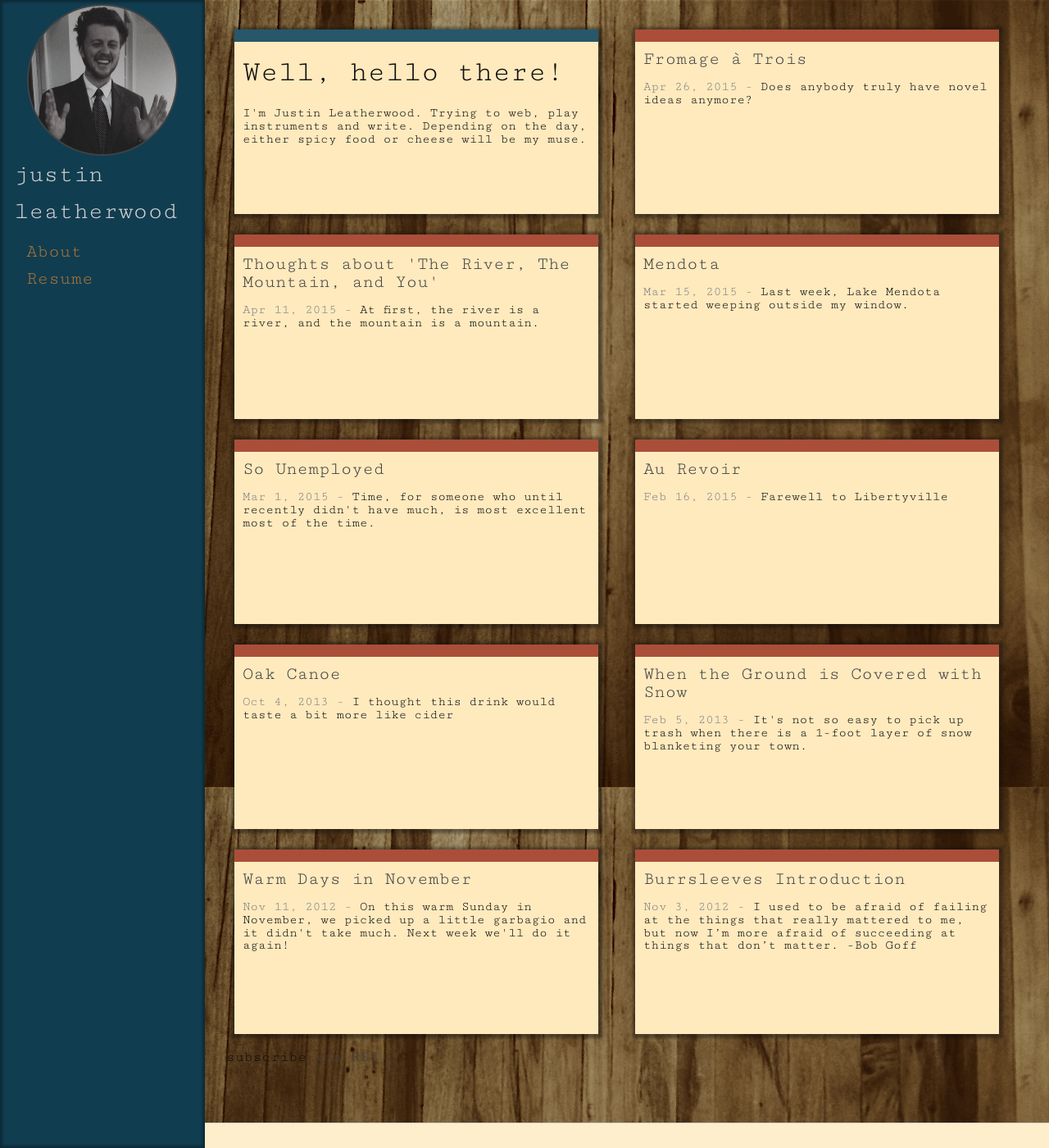
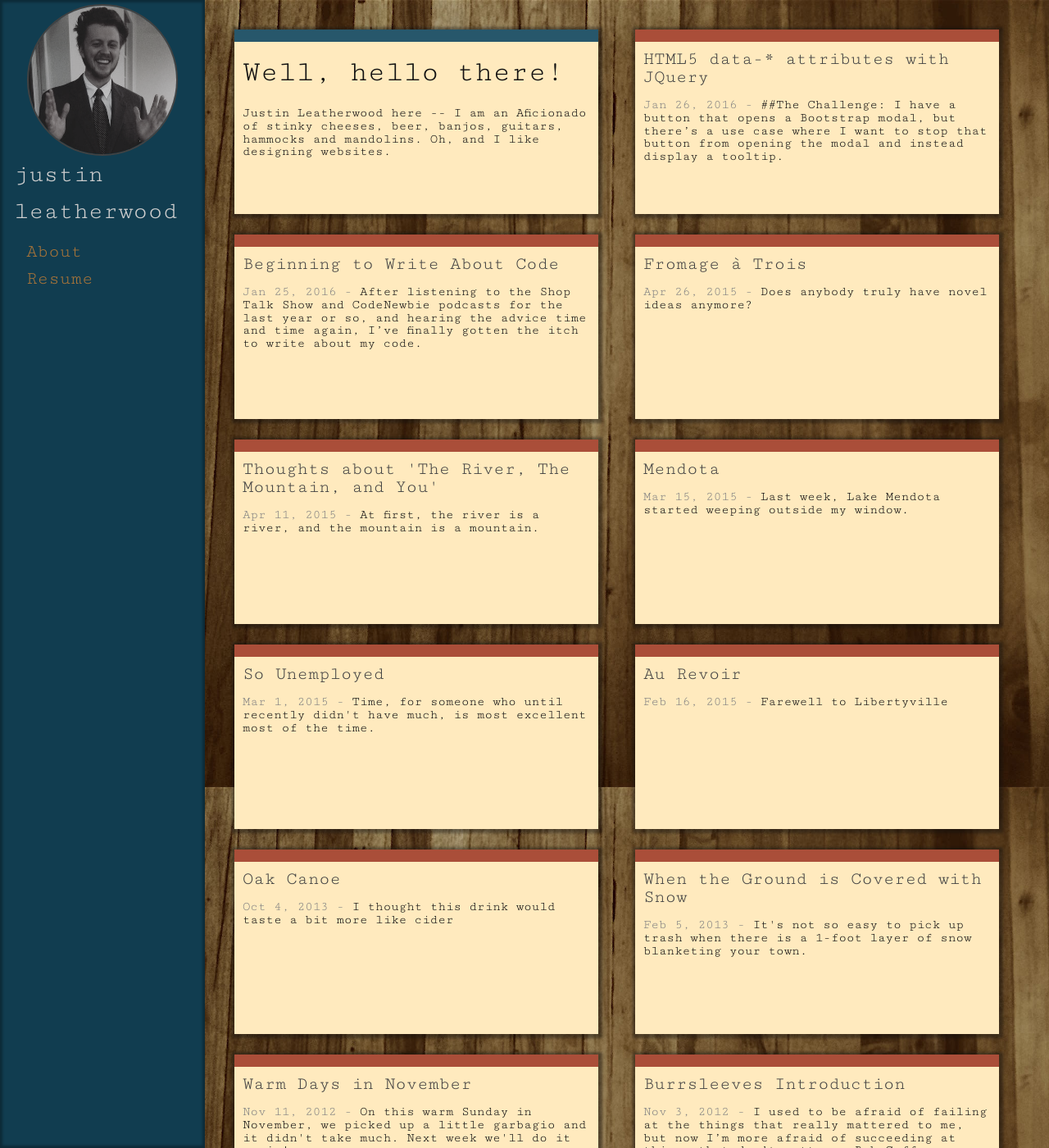
Before and after one commit to jplwood/jplwood.github.io, a Jekyll site: the page built from index.html, in a window 1280 px wide and 1400 px high. Shown: the whole window at 82% size. Built offline with Jekyll 4.4.1, drawn with Linux system fonts in a browser that asks for light colours.

Commit message:
two new posts

```diff
--- a/_config.yml
+++ b/_config.yml
@@ -16,3 +16,11 @@ github_username:  jplwood
 
 # Build settings
 markdown: kramdown
+
+default:
+  -
+    scope:
+      path: ""
+      type: "posts"
+    values:
+      excerpt_separator: <!--more-->
--- /dev/null
+++ b/_posts/2016-01-25-beginning-to-write-about-programming.md
@@ -0,0 +1,14 @@
+---
+layout: post
+title:  "Beginning to Write About Code"
+date:   2016-01-25
+categories: code
+tags: [podcasting, general]
+excerpt_separator: <!--more-->
+---
+
+After listening to the _Shop Talk Show_ and _CodeNewbie_ podcasts for the last year or so, and hearing the advice time and time again, I've finally gotten the itch to write about my code. <!--more--> As any programmer knows, solving problems is kinda what we do all day. Actually it's more like Google solving our problems and we just have to know the question to ask.
+
+More often than not, I can find the answer on Stack Overflow. If not, I can usually ask a question on there and have it answered right away. Sometimes, however, the problem I'm facing is more idiosyncratic and the people on a relevant IRC channel are being ass holes. I'm left to my druthers and I have to piece together several resources to get to my answer.  I figure that at some point these "a-ha" moments I finally come to might be beneficial to others.
+
+So, with all that said, I begin the chronicle of Justin's headaches. First up, [working with data-* attributes in JQuery]()
--- /dev/null
+++ b/_posts/2016-01-25-html-data-attributes-with-jquery.md
@@ -0,0 +1,53 @@
+---
+layout: post
+title:  "HTML5 data-* attributes with JQuery"
+date:   2016-01-26
+categories: code
+tags: [jquery, javascript, html5, data- attributes]
+---
+
+##The Challenge:
+I have a button that opens a Bootstrap modal, but there's a use case where I want to stop that button from opening the modal and instead display a tooltip.
+
+<!--more-->
+
+{% highlight html %}
+<!-- What I have to start -->
+<button type="button" data-toggle="modal" data-target="#free-trial-modal">
+  Launch demo modal
+</button>
+{% endhighlight %}
+
+In JQuery's [documentation for working with HTML5 data and _data-*_ attributes][1] it's easy to get confused. You'd think you could just do `$('#free-trial-btn').data('toggle', 'tooltip')` to change the `data-toggle` from `'modal'` to `'tooltip'`. But apparently (thanks [Stack Overflow][2] for the clarification), this doesn't modify the `data-toggle` at all. Instead it stores the string `'tooltip'` in the `'toggle'` field and if I then did `$('#free-trial-btn').data('toggle')` it would return `'tooltip'`.
+
+So how can you set or change the value of a _data-*_ attribute using JQuery?
+
+##The Answer
+The `.attr` method. Duh. Right? Still a little confusing.
+
+{% highlight javascript %}
+$('#free-trial-btn').attr('data-toggle', 'tooltip');
+{% endhighlight %}
+
+##My Actual Solution
+The next tricky thing I faced was getting a [tooltip][3] to work on a disabled button. Turns out the only simple way to do this without messing with the disabled button is to put the tooltip on a parent element. So here's my final solution, with a little bit of JQuery chaining to get all the work done:
+
+{% highlight html %}
+<div class="btn-wrapper" data-toggle="tooltip" title="Sorry, no free trial right now!">
+  <button type="button">Free Trial</button>
+</div>
+
+<script>
+  $( document ).ready(function(){
+    var $freeBtn = $('#free-trial-btn');
+    if(user_shouldnt_get_free_trial){
+      $freeBtn.attr('data-toggle', 'tooltip').removeAttr('data-target');
+    }
+    // Other Code here...
+  });
+</script>
+{% endhighlight %}
+
+[1]: http://api.jquery.com/data/
+[2]: http://stackoverflow.com/questions/22725281/how-do-you-update-an-existing-bootstrap-modal-data-target
+[3]: http://getbootstrap.com/javascript/#tooltips
--- a/_sass/_base.scss
+++ b/_sass/_base.scss
@@ -24,7 +24,6 @@ body {
     font-feature-settings: "kern" 1;
     font-kerning: normal;
     height:100%;
-
 }
 
 
--- a/_sass/_layout.scss
+++ b/_sass/_layout.scss
@@ -307,7 +307,7 @@
 
 /* Home Page Index Cards */
 .paper-card {
-
+  border-top: 15px solid $color-blue;
   background-color: $color-yellow;
   margin:10px;
   padding: 10px;
@@ -330,12 +330,12 @@
 
 }
 
-.paper-post {
-  border-top: 15px solid $color-red;
+.card-code {
+  border-color: complement($color-red);
 }
 
-.paper-general {
-  border-top: 15px solid $color-blue;
+.card-general {
+  border-top: 15px solid $color-red;
 }
 
 /***
--- a/index.html
+++ b/index.html
@@ -7,20 +7,23 @@ layout: default
 
 
   <div class="col-1-2">
-    <div class="paper-card paper-general">
+    <div class="paper-card">
       <h1>Well, hello there!</h1>
-      <p>I'm Justin Leatherwood. Trying to web, play instruments and write. Depending on the day, either spicy food or cheese will be my muse.</p>
+      <p>
+        Justin Leatherwood here -- I am an Aficionado of stinky cheeses, beer,
+        banjos, guitars, hammocks and mandolins.
+        Oh, and I like designing websites.
+      </p>
     </div>
   </div>
 
   {% for post in site.posts %}
     <div class="col-1-2">
-      <div class="paper-card paper-post">
-
+      <div class="paper-card card-general">
         <h3>
           <a class="post-link" href="{{ post.url | prepend: site.baseurl }}">{{ post.title }}</a>
         </h3>
-        <p class="post-excerpt"><span class="post-meta">{{ post.date | date: "%b %-d, %Y" }}</span>{{ post.excerpt }}</p>
+        <p class="post-excerpt"><span class="post-meta">{{ post.date | date: "%b %-d, %Y" }}</span>{{ post.excerpt | strip_html }}</p>
       </div>
     </div>
   {% endfor %}
@@ -28,3 +31,5 @@ layout: default
   <p class="rss-subscribe">subscribe <a href="{{ "/feed.xml" | prepend: site.baseurl }}">via RSS</a></p>
 
 </div>
+
+{{ page.categories }}
```
